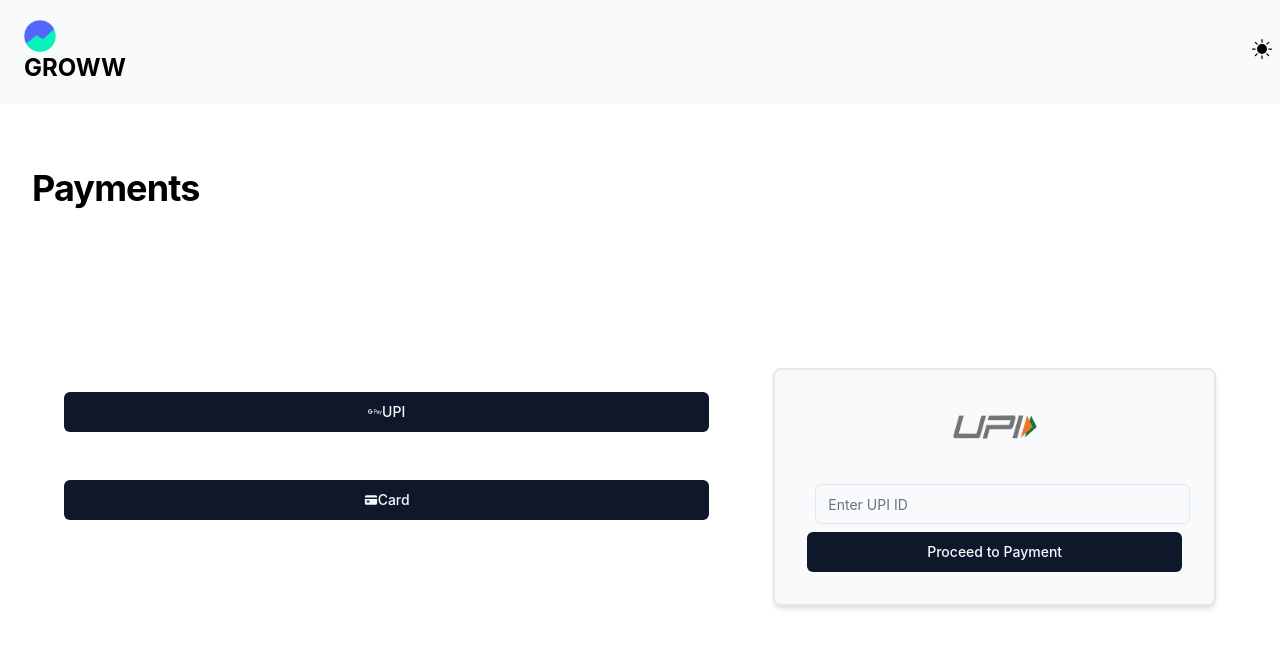
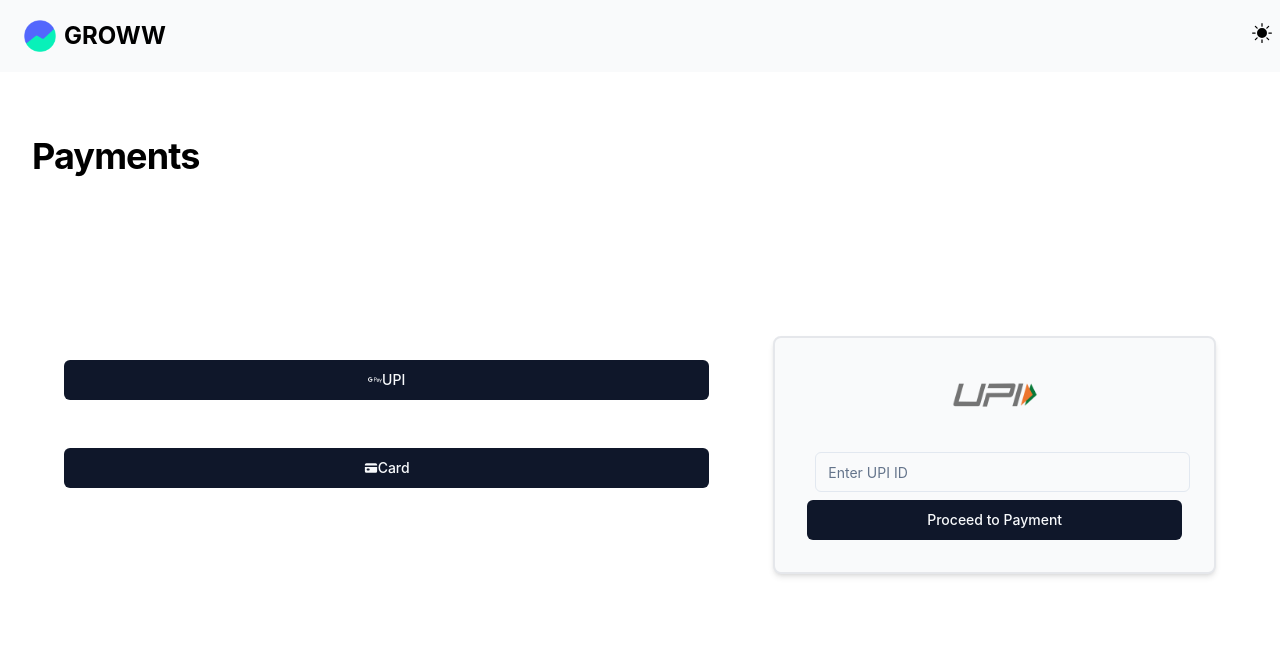
Before and after one commit to sejal8745/groww-assignment, a Next.js app: page /payment in a window 1280 px wide. Shown: the top 648 px of the page. Built offline with nearby package versions, Linux system fonts and the light colour scheme.

Commit message:
Update Navbar.tsx

```diff
--- a/src/components/Navbar.tsx
+++ b/src/components/Navbar.tsx
@@ -14,7 +14,7 @@
                     <div className="px-4 text-xl font-bold py-1">
 
                         <div className="flex items-center">
-                            <Link href="/">
+
                             <Image
                                 src={logo}
                                 alt="logo"
@@ -22,6 +22,7 @@
                                 height={40}
                                 className="cursor-pointer pr-2"
                             />
+                            <Link href="/">
                             <div className="text-2xl font-bold text-green">GROWW</div>
                                 </Link>
                         </div>
```
